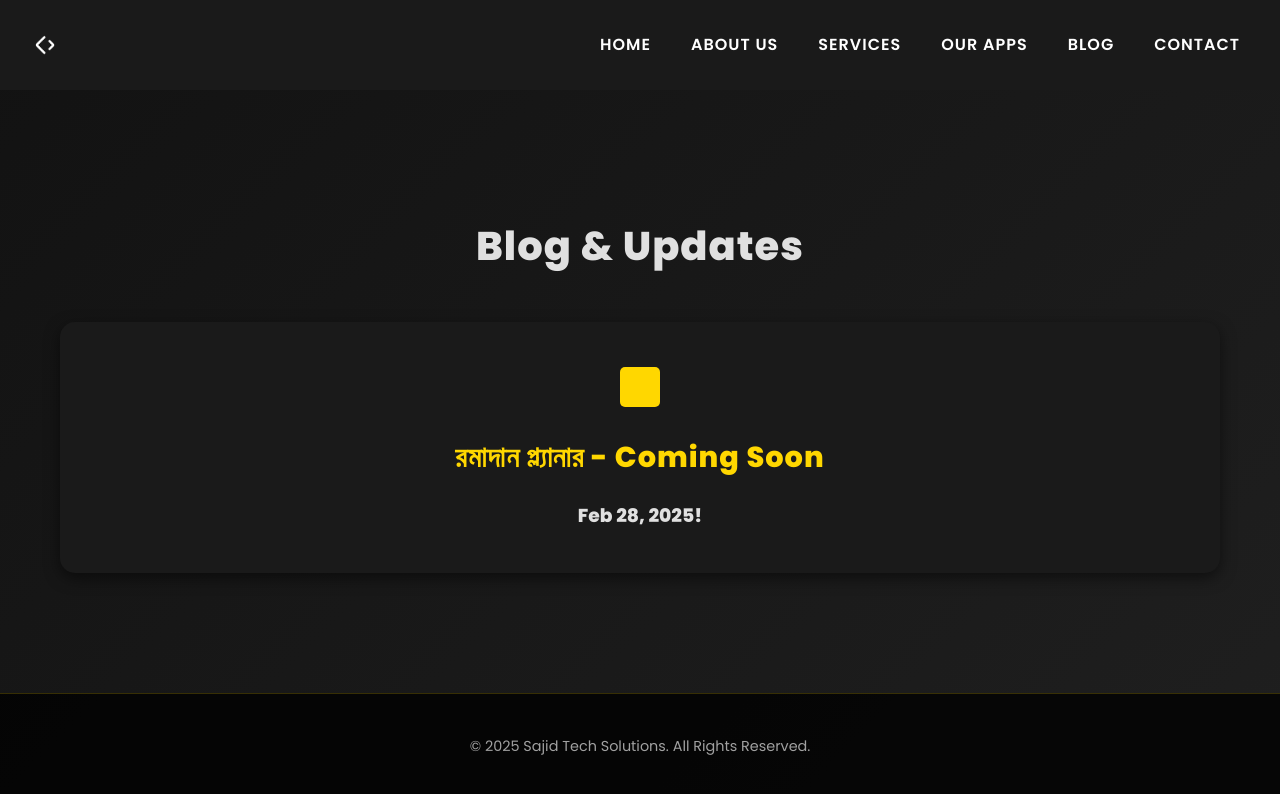
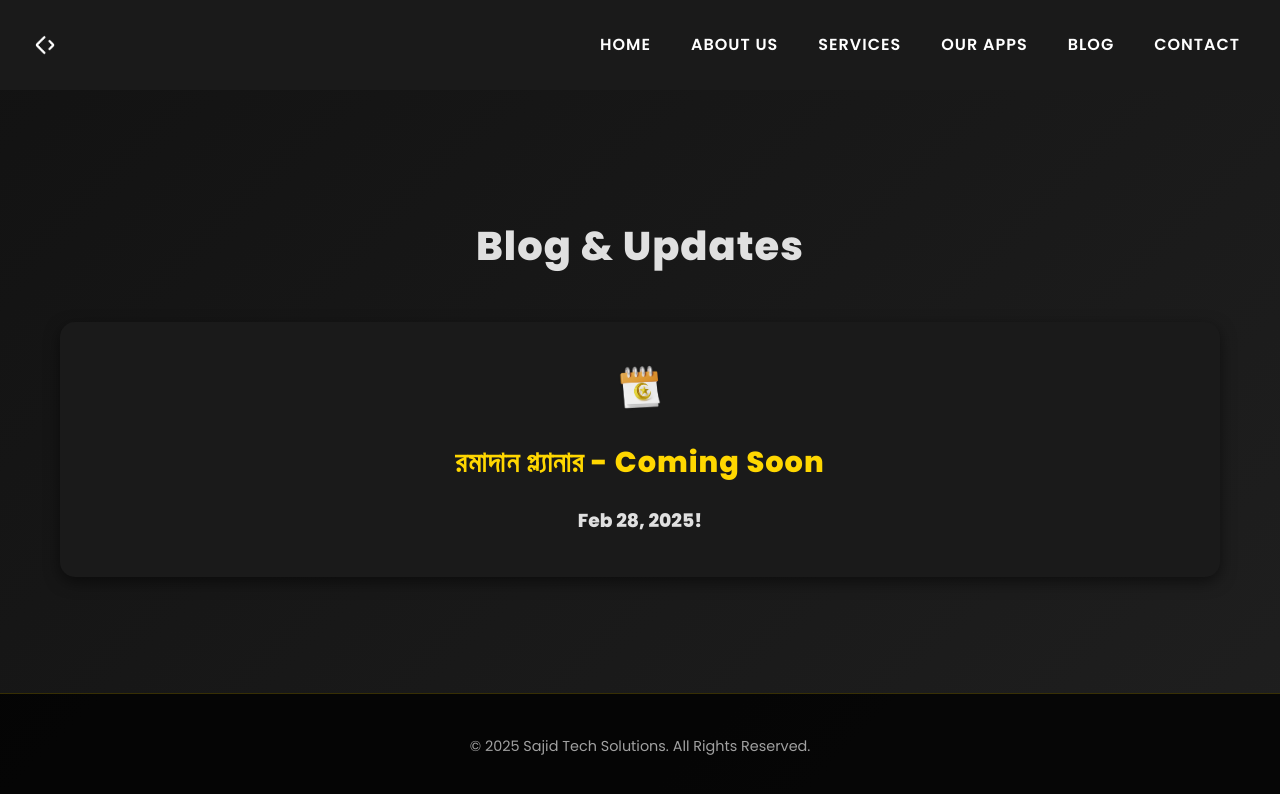
Before and after one commit to sajidtechsolutions/sajidtechsolutions.github.io, a plain HTML site: page blog.html in a window 1280 px wide. Drawn offline with Linux system fonts and the light colour scheme.

Commit message:
Update blog.html

```diff
--- a/blog.html
+++ b/blog.html
@@ -29,10 +29,7 @@
         <h1>Blog & Updates</h1>
         <div class="blog-grid">
             <div class="blog-item">
-                <svg width="50" height="50" viewBox="0 0 50 50" fill="none">
-                    <rect width="40" height="40" x="5" y="5" rx="5" fill="#ffd700"/>
-                </svg>
-                <ima src="ramadan-planner-logo.png">
+                <img src="ramadan-planner-logo.png" alt="Ramadan Planner Logo" style="width: 50px; height: 50px;">
                 <h2>রমাদান প্ল‌্যানার - Coming Soon</h2>
                 <h3>Feb 28, 2025!</h3>
             </div>
```
